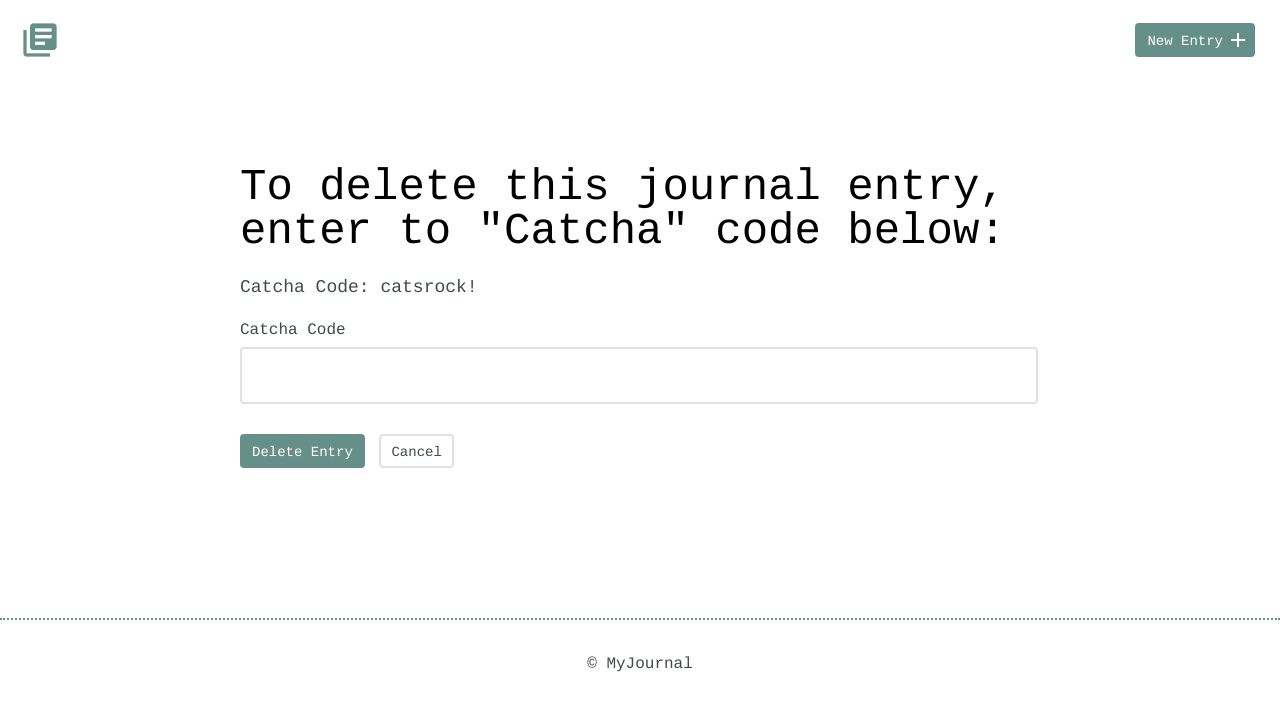
After one commit to FVPukay/personal-learning-journal, a Flask app: template templates/delete.html in a window 1280 px wide. The commit adds this page. Shown: the top 711 px of the page. Run offline with Flask 2, Linux system fonts and the light colour scheme; the template is opened without the code that fills it: values that come from a table or form of the project are taken from there, others are empty; some libraries are stand-ins or nearby versions.

Commit message:
feat: Allow users to delete journal entries
Added form to accept the code needed to delete a journal entry

Added delete view

Connected the delete link to the delete view

Created the delete page

```diff
--- a/app.py
+++ b/app.py
@@ -1,9 +1,7 @@
 from flask import Flask, render_template, redirect, url_for, request
-from forms import EntryForm
+from forms import EntryForm, CatchaForm
 from werkzeug.datastructures import MultiDict
 from flask_wtf.csrf import CSRFProtect
-
-
 
 import models
 import os
@@ -66,7 +64,6 @@ def edit(id):
         form = EntryForm()
 
     if form.validate_on_submit():
-        # Edit entry in database
         journal_post.title = form.title.data.strip()
         journal_post.date = form.date.data
         journal_post.time_spent = form.time_spent.data
@@ -79,6 +76,16 @@ def edit(id):
 
 
 ## TODO: Add delete route /entries/<id>/delete
+@app.route('/entries/<int:id>/delete', methods=['GET', 'POST'])
+def delete(id):
+    """The delete view"""
+    journal_post = models.Entry.select().where(models.Entry.id == id).get()
+    form = CatchaForm()
+    catcha_code = 'catsrock!'
+    if form.validate_on_submit() and form.catcha_code.data == catcha_code:
+        journal_post.delete_instance()
+        return redirect(url_for('index'))
+    return render_template('delete.html', form=form)
 
 
 if __name__ == '__main__':
--- a/forms.py
+++ b/forms.py
@@ -1,5 +1,5 @@
 from flask_wtf import FlaskForm
-from wtforms import StringField, IntegerField, TextAreaField
+from wtforms import StringField, IntegerField, TextAreaField, SubmitField
 from wtforms.fields.html5 import DateField
 from wtforms.validators import DataRequired, NumberRange
 
@@ -14,3 +14,7 @@
     resources_to_remember = TextAreaField(
         'Resources to remember', validators=[DataRequired()]
     )
+
+
+class CatchaForm(FlaskForm):
+    catcha_code = StringField('Catcha Code', validators=[DataRequired()])
--- /dev/null
+++ b/templates/delete.html
@@ -0,0 +1,18 @@
+{% extends 'base.html' %}
+
+{% block content %}
+  {# Will complete design of delete.html in the end stages of development #}
+  {# For now am just allowing the user to delete journal entries #}
+  <div class="container">
+    <div class="edit-entry">
+      <h1>To delete this journal entry, enter to "Catcha" code below:</h1>
+      <p>Catcha Code: catsrock!</p>
+      <form method="POST">
+        {{ form.hidden_tag() }}
+        {{ form.catcha_code.label }} {{ form.catcha_code() }}
+        <input type="submit" value="Delete Entry" class="button">
+        <a href="#" class="button button-secondary">Cancel</a>
+      </form>
+    </div>
+  </div>
+{% endblock %}
--- a/templates/detail.html
+++ b/templates/detail.html
@@ -46,7 +46,7 @@
               </div>
               <div class="edit">
                   <p><a href="{{ url_for('edit', id=journal_post.id) }}">Edit Entry</a></p>
-                  <p><a href="#">Delete Entry</a></p>
+                  <p><a href="{{ url_for('delete', id=journal_post.id) }}">Delete Entry</a></p>
               </div>
           </section>
           {% endblock %}
```
